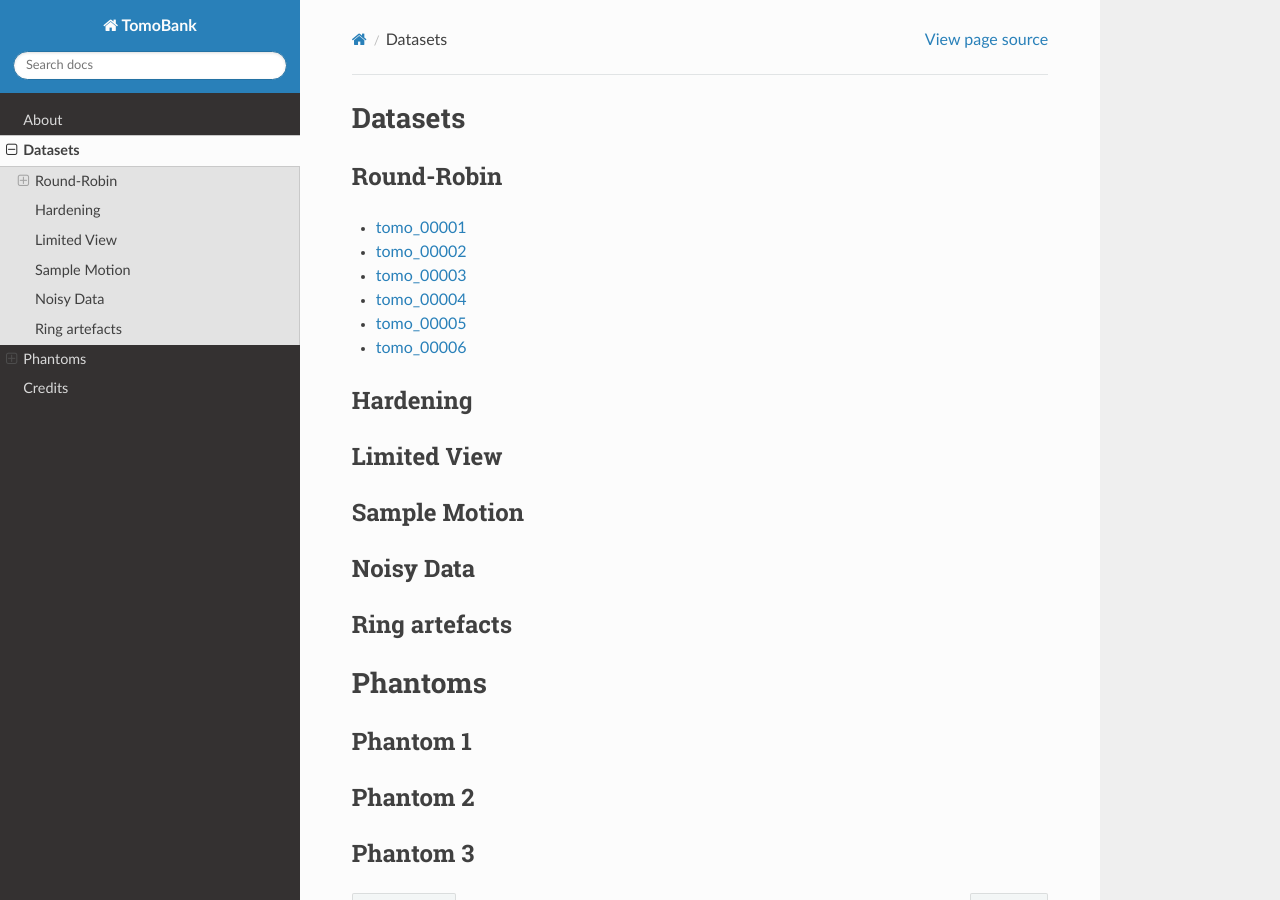
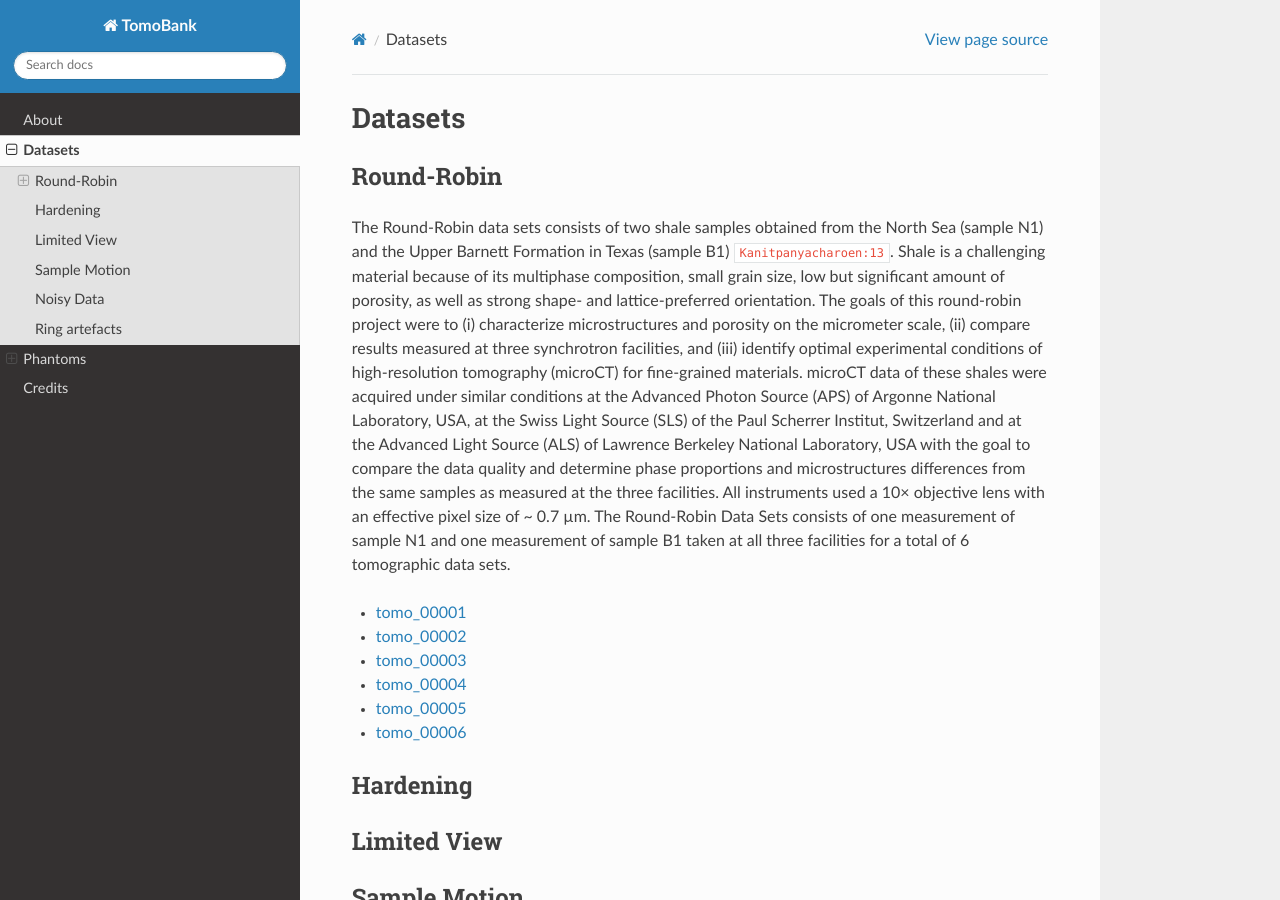
Before and after one commit to tomography/tomobank, a Sphinx documentation site: the page built from doc/source/demo.rst, in a window 1280 px wide and 900 px high. Built offline with Sphinx 7.4.7 and the Read the Docs theme 2.0.0, drawn with Linux system fonts in a browser that asks for light colours; cross-references to code outside the pages are shown as plain code; some of the changed lines change nothing that is shown.

Commit message:
doc update

```diff
--- a/doc/source/bibtex/ref.bib
+++ b/doc/source/bibtex/ref.bib
@@ -99,3 +99,56 @@ year = {2016}
   url = {https://en.wikipedia.org/wiki/TIFF},
   urldate = {2016-11-19}
 }
+@article{Kanitpanyacharoen:13,
+author = "Kanitpanyacharoen, Waruntorn and Parkinson, Dilworth Y. and De Carlo, Francesco and Marone, Federica and Stampanoni, Marco and Mokso, Rajmund and MacDowell, Alastair and Wenk, Hans-Rudolf",
+title = "{A comparative study of X-ray tomographic microscopy~on shales at different synchrotron facilities: ALS, APS and SLS}",
+journal = "Journal of Synchrotron Radiation",
+year = "2013",
+volume = "20",
+number = "1",
+pages = "172--180",
+month = "Jan",
+doi = {10.1107/S0909049512044354},
+url = {https://doi.org/10.1107/S0909049512044354},
+}
+
+@article{xrm:12,
+author = "Liu, Yijin and Meirer, Florian and Williams, Phillip A. and Wang, Junyue and Andrews, Joy C. and Pianetta, Piero",
+title = "{{\it TXM-Wizard}: a program for advanced data collection~and evaluation in full-field transmission X-ray microscopy}",
+journal = "Journal of Synchrotron Radiation",
+year = "2012",
+volume = "19",
+number = "2",
+pages = "281--287",
+month = "Mar",
+doi = {10.1107/S0909049511049144},
+url = {https://doi.org/10.1107/S0909049511049144},
+keywords = {X-ray microscopy, full-field, tomography, XANES imaging},
+}
+
+@InProceedings{dowd:99,
+  Title                    = {Developments in synchrotron x-ray computed microtomography at the National Synchrotron Light Source},
+  Author                   = {Dowd, Betsy A. and Campbell, Graham H. and Marr, Robert B. and Nagarkar, Vivek V. and Tipnis, Sameer V. and Axe, Lisa and Siddons, D. P.},
+  Booktitle                = {Developments in X-Ray Tomography II},
+  Year                     = {1999},
+  Pages                    = {224--236},
+  Volume                   = {3772},
+  Bdsk-url-1               = {http://dx.doi.org/10.1117/12.363725},
+  Date-added               = {2015-09-09 03:28:30 +0000},
+  Date-modified            = {2015-09-09 03:28:43 +0000},
+  Doi                      = {10.1117/12.363725},
+  Journal                  = {Proc. SPIE}
+}
+
+@ARTICLE{shepp:74,
+author={L. A. Shepp and B. F. Logan},
+journal={IEEE Transactions on Nuclear Science},
+title={The Fourier reconstruction of a head section},
+year={1974},
+volume={21},
+number={3},
+pages={21-43},
+keywords={Fourier analysis;biomedical applications of computers;brain;radiography;Fourier reconstruction;head section;line integral;search algorithm;simulated phantom;subdural hematoma;weighting function},
+doi={10.1109/TNS.1974.6499235},
+ISSN={0018-9499},
+month={June},}
--- a/doc/source/demo.rst
+++ b/doc/source/demo.rst
@@ -4,6 +4,9 @@ Datasets
 
 Round-Robin
 -----------
+
+The Round-Robin data sets consists of two shale samples obtained from the North Sea (sample N1) and the Upper Barnett Formation in Texas (sample B1) :cite:`Kanitpanyacharoen:13`. Shale is a challenging material because of its multiphase composition, small grain size, low but significant amount of porosity, as well as strong shape- and lattice-preferred orientation. The goals of this round-robin project were to (i) characterize microstructures and porosity on the micrometer scale, (ii) compare results measured at three synchrotron facilities, and (iii) identify optimal experimental conditions of high-resolution tomography (microCT) for fine-grained materials. microCT data of these shales were acquired under similar conditions at the Advanced Photon Source (APS) of Argonne National Laboratory, USA, at the Swiss Light Source (SLS) of the Paul Scherrer Institut, Switzerland and at the Advanced Light Source (ALS) of Lawrence Berkeley National Laboratory, USA with the goal to compare the data quality and determine phase proportions and microstructures differences from the same samples as measured at the three facilities. All instruments used a 10× objective lens with an effective pixel size of ~ 0.7 µm. The Round-Robin Data Sets consists of one measurement of sample N1 and one measurement of sample B1 taken at all three facilities for a total of 6 tomographic data sets.
+
 
 .. toctree::
 
```
